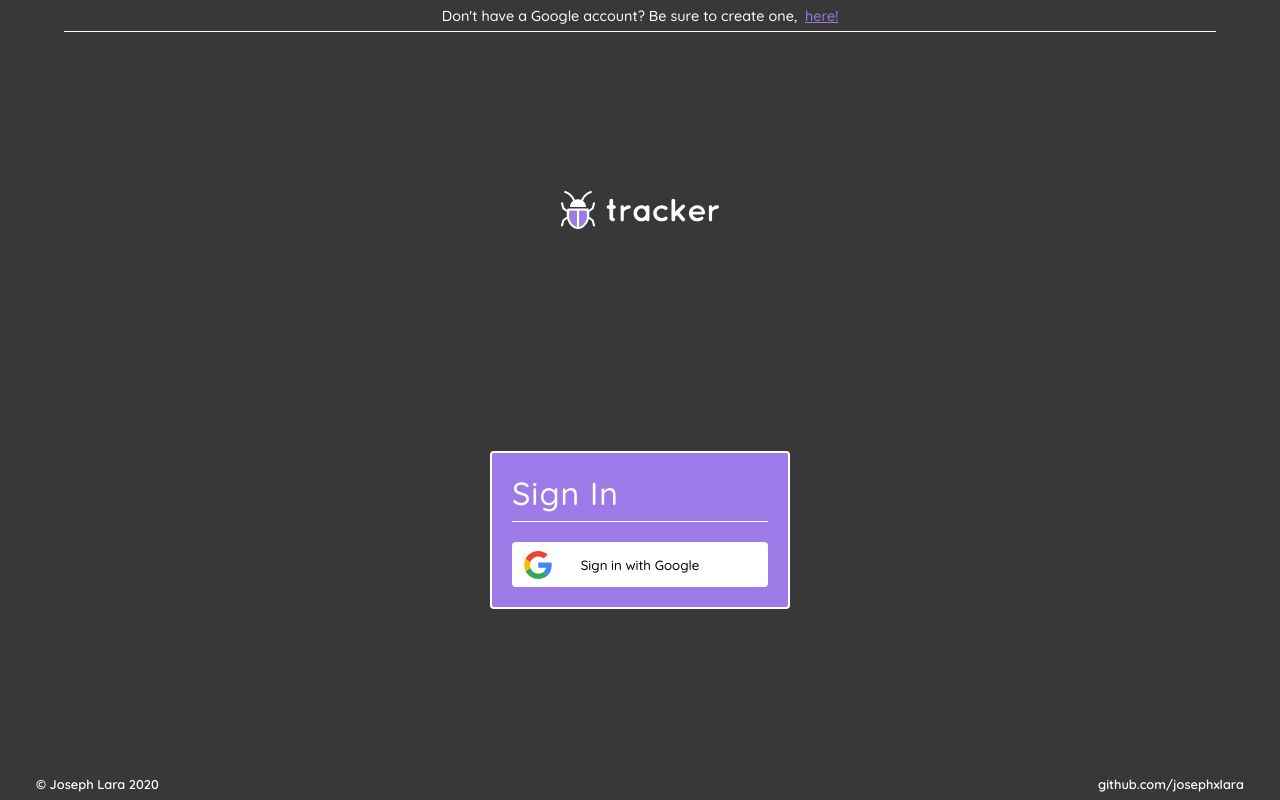
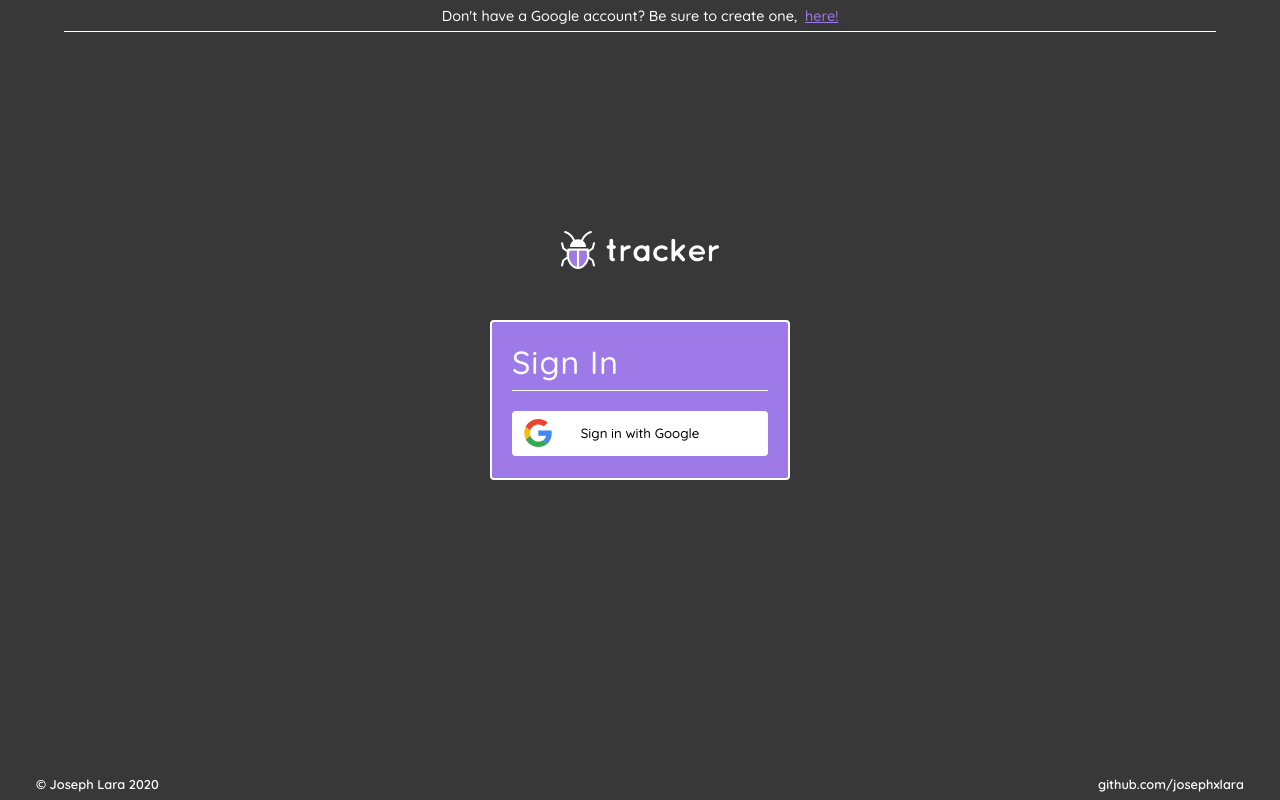
Before and after one commit to josephxlara/Bug--Tracker-public-, a React (Create React App) app: page / in a window 1280 px wide. Built offline with nearby package versions, Linux system fonts and the light colour scheme; no server answers; the HTML template or start-up script is replaced by a standard one.

Commit message:
signinpage style changes

```diff
--- a/src/Styles/styles.scss
+++ b/src/Styles/styles.scss
@@ -94,16 +94,24 @@
 .bugLogo {
     display: flex;
     height: 2.4rem;
+    position: absolute;
+    top: 0; left: 0; right: 0;
+    bottom: 300px;
+    margin: auto;
 }
 
 .signInForm {
-    width: 100%;
+    width: 300px;
+    height: 160px;
     background-color: $primaryPurple;
     border: 2px;
     border-color: $primaryWhite;
     border-style: solid;
     border-radius: 4px;
     padding: 20px;
+    position: absolute;
+    top: 0; bottom: 0; left: 0; right: 0;
+    margin: auto;
 }
 
 .signInForm h1 {
```
